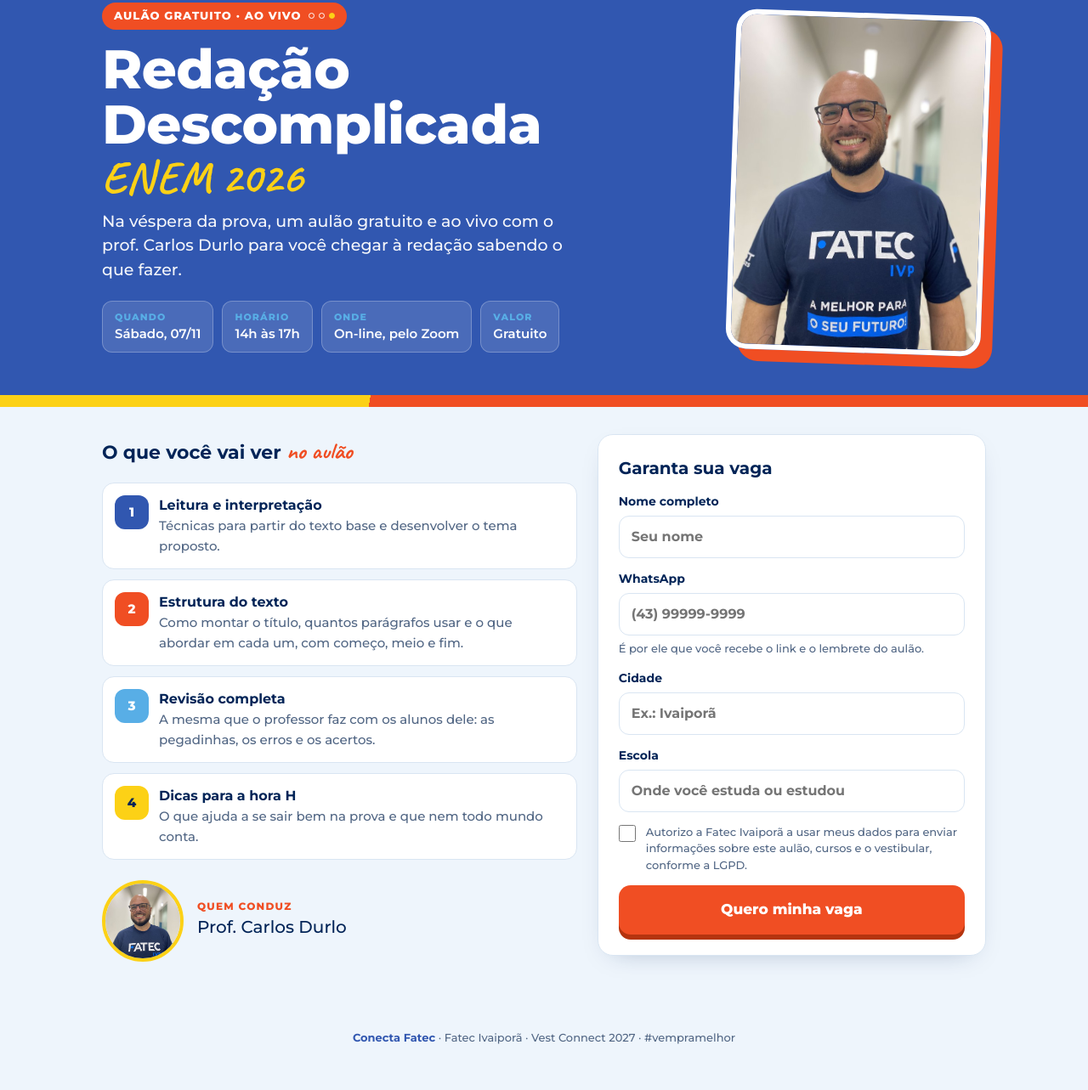
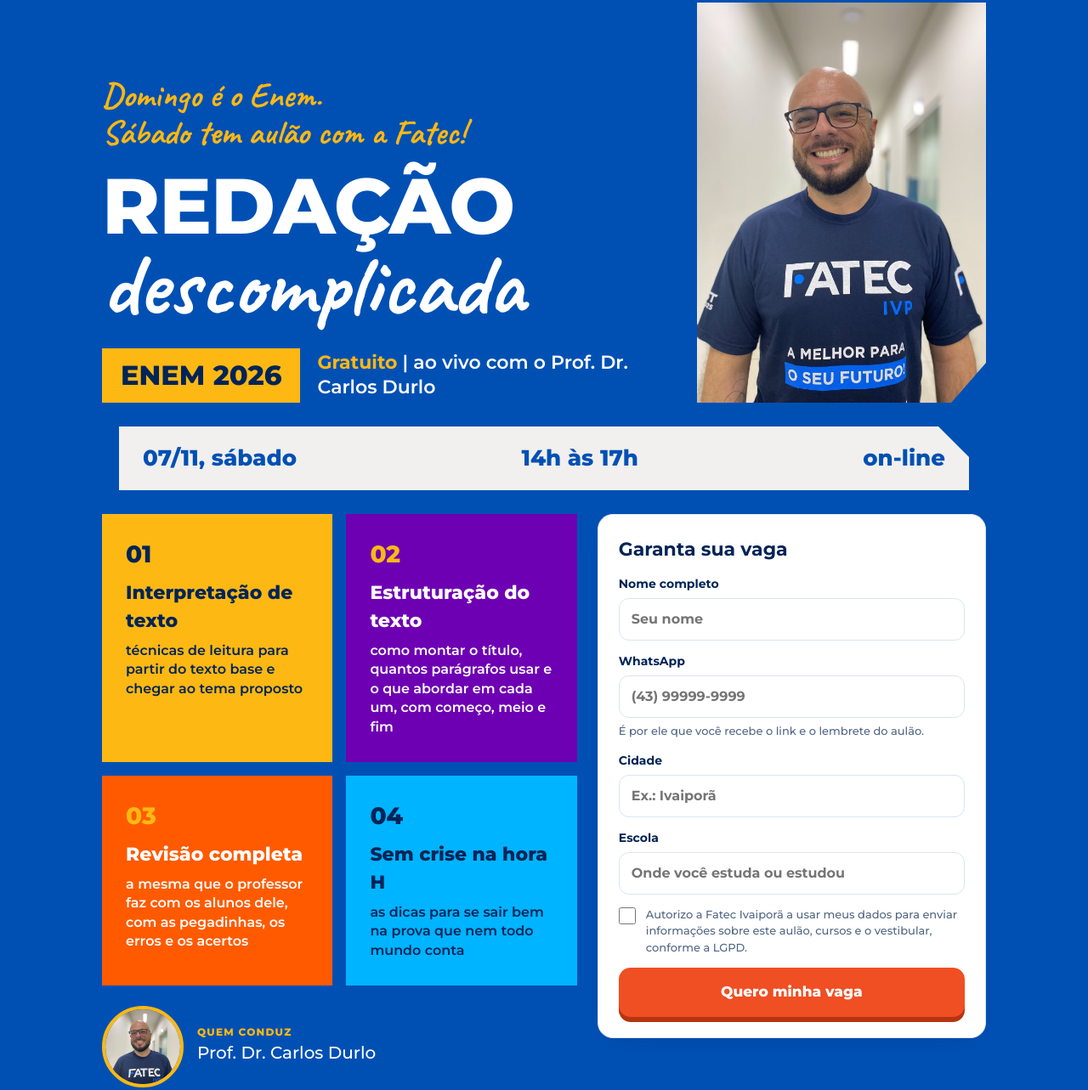
Before and after one commit to Fatec-Ivaipora/conecta-fatec, a plain HTML site: page aulao/index.html in a window 1280 px wide. Shown: the part 101-1384 px from the top of the page at 85% size. Drawn offline with Linux system fonts and the light colour scheme; a web font is replaced by a local one.

Commit message:
Aulão: página no visual da arte "Redação descomplicada"
Chamada "Domingo é o Enem", título REDAÇÃO/descomplicada, selo ENEM 2026,
faixa de data e os 4 blocos coloridos; arte vira a prévia do link (og:image).

Co-Authored-By: Claude Opus 5.5 <noreply@anthropic.com>

```diff
--- a/aulao/index.html
+++ b/aulao/index.html
@@ -4,16 +4,67 @@
   <meta charset="utf-8">
   <meta name="viewport" content="width=device-width, initial-scale=1">
   <title>Redação Descomplicada ENEM 2026 · Conecta Fatec</title>
-  <meta name="description" content="Aulão gratuito e ao vivo de redação com o prof. Carlos Durlo, na véspera do ENEM. Sábado, 07/11, das 14h às 17h, on-line.">
-  <meta property="og:title" content="Redação Descomplicada ENEM 2026 · aulão gratuito">
-  <meta property="og:description" content="Sábado, 07/11, das 14h às 17h, on-line, com o prof. Carlos Durlo. Garanta sua vaga.">
-  <meta property="og:image" content="/kv/carlos-durlo.jpg">
-  <meta name="theme-color" content="#3157B0">
+  <meta name="description" content="Domingo é o Enem. Sábado tem aulão com a Fatec! Redação descomplicada, gratuito e ao vivo com o Prof. Dr. Carlos Durlo. 07/11, das 14h às 17h, on-line.">
+  <meta property="og:type" content="website">
+  <meta property="og:url" content="https://conecta.fatecivaipora.com.br/aulao/">
+  <meta property="og:title" content="Redação Descomplicada · ENEM 2026 · aulão gratuito">
+  <meta property="og:description" content="Domingo é o Enem. Sábado tem aulão com a Fatec! 07/11, 14h às 17h, on-line, com o Prof. Dr. Carlos Durlo. Garanta sua vaga.">
+  <meta property="og:image" content="https://conecta.fatecivaipora.com.br/kv/aulao-redacao.jpg">
+  <meta property="og:image:width" content="1280">
+  <meta property="og:image:height" content="1600">
+  <meta name="twitter:card" content="summary_large_image">
+  <meta name="theme-color" content="#0050B4">
   <link rel="icon" href="/kv/fatec-logo.svg">
   <link rel="preconnect" href="https://fonts.googleapis.com">
   <link rel="preconnect" href="https://fonts.gstatic.com" crossorigin>
   <link href="https://fonts.googleapis.com/css2?family=Caveat:wght@700&family=Montserrat:wght@500;600;700;800&family=Unbounded:wght@700;800&display=swap" rel="stylesheet">
   <link rel="stylesheet" href="/css/app.css">
+  <style>
+    /* Cores da arte "Redação descomplicada" */
+    :root { --r-azul: #0050B4; --r-amarelo: #FDB813; --r-roxo: #6E00B3; --r-laranja: #FF5A00; --r-sky: #00B4FF; --r-gelo: #F1F0EE; }
+    body { background: var(--r-azul); }
+    .hero { background: var(--r-azul); }
+    .hero::after { display: none; }
+    .hero-in { padding-bottom: 28px; }
+    .chamada { font-family: var(--script); font-weight: 700; color: var(--r-amarelo); font-size: clamp(26px, 4.6vw, 40px); line-height: 1.1; margin: 8px 0 18px; }
+    .titulo-redacao { margin: 0; line-height: .9; }
+    .titulo-redacao .caps { display: block; font-family: var(--display); font-weight: 800; font-size: clamp(48px, 10vw, 92px); letter-spacing: -.01em; }
+    .hero h1.titulo-redacao { font-size: inherit; margin: 0; }
+    .hero h1.titulo-redacao .script { display: block; font-family: var(--script); font-weight: 700; color: #fff; font-size: clamp(56px, 11vw, 104px); margin-top: -.08em; }
+    .linha-enem { display: flex; flex-wrap: wrap; align-items: center; gap: 14px 20px; margin-top: 22px; }
+    .bloco-enem { background: var(--r-amarelo); color: var(--azul-noite); font-family: var(--display); font-weight: 800; font-size: clamp(22px, 3.6vw, 32px); padding: 8px 22px; }
+    .com-prof { font-size: clamp(17px, 2.4vw, 22px); font-weight: 600; line-height: 1.3; }
+    .com-prof b { color: var(--r-amarelo); }
+    .foto-arte { display: none; }
+    @media (min-width: 900px) {
+      .foto-arte { display: block; align-self: start; justify-self: end; width: 340px; aspect-ratio: 410/568; overflow: hidden;
+        clip-path: polygon(0 0, 100% 0, 100% 90%, 88% 100%, 0 100%); }
+      .foto-arte img { width: 100%; height: 100%; object-fit: cover; object-position: center 30%; }
+    }
+    .faixa-data { max-width: 1040px; margin: 0 auto; padding: 0 20px; }
+    .faixa-data div { background: var(--r-gelo); color: var(--r-azul); display: flex; flex-wrap: wrap; justify-content: space-between; gap: 8px 24px;
+      padding: 18px 28px; font-weight: 800; font-size: clamp(17px, 2.6vw, 26px); clip-path: polygon(0 0, calc(100% - 36px) 0, 100% 36px, 100% 100%, 0 100%); }
+    @media (max-width: 560px) {
+      .faixa-data div { flex-wrap: nowrap; font-size: 14px; padding: 14px 30px 14px 16px; gap: 10px;
+        clip-path: polygon(0 0, calc(100% - 22px) 0, 100% 22px, 100% 100%, 0 100%); }
+    }
+    main.wrap { padding-top: 28px; }
+    .tiles { display: grid; gap: 16px; grid-template-columns: 1fr; }
+    @media (min-width: 620px) { .tiles { grid-template-columns: 1fr 1fr; } }
+    .tile { padding: 26px 28px 30px; min-height: 190px; }
+    .tile .num { font-family: var(--display); font-weight: 800; font-size: 28px; }
+    .tile h3 { font-family: var(--texto); font-weight: 800; font-size: 22px; margin: 8px 0 8px; }
+    .tile p { margin: 0; font-weight: 600; font-size: 16px; line-height: 1.4; }
+    .t1 { background: var(--r-amarelo); color: var(--azul-noite); }
+    .t2 { background: var(--r-roxo); color: #fff; } .t2 .num { color: var(--r-amarelo); }
+    .t3 { background: var(--r-laranja); color: #fff; } .t3 .num { color: var(--r-amarelo); }
+    .t4 { background: var(--r-sky); color: var(--azul-noite); }
+    .prof { color: #fff; }
+    .prof .nome { color: #fff; } .prof .quem { color: var(--r-amarelo); } .prof .bio { color: #DCE8FA; }
+    .prof img { border-color: var(--r-amarelo); }
+    #cardForm h2 { font-size: 22px; }
+    footer { color: #CFE0F7; } footer b { color: #fff; }
+  </style>
 </head>
 <body>
   <section class="hero">
@@ -22,37 +73,34 @@
     </div>
     <div class="hero-in">
       <div>
-        <span class="selo">Aulão gratuito · ao vivo <span class="pontos"><i></i><i></i><i></i></span></span>
-        <h1>Redação Descomplicada <span class="script">ENEM 2026</span></h1>
-        <p class="lead">Na véspera da prova, um aulão gratuito e ao vivo com o prof. Carlos Durlo para você chegar à redação sabendo o que fazer.</p>
-        <div class="infos">
-          <div class="info"><b>Quando</b>Sábado, 07/11</div>
-          <div class="info"><b>Horário</b>14h às 17h</div>
-          <div class="info"><b>Onde</b>On-line, pelo Zoom</div>
-          <div class="info"><b>Valor</b>Gratuito</div>
+        <p class="chamada">Domingo é o Enem.<br>Sábado tem aulão com a Fatec!</p>
+        <h1 class="titulo-redacao"><span class="caps">REDAÇÃO</span><span class="script">descomplicada</span></h1>
+        <div class="linha-enem">
+          <span class="bloco-enem">ENEM 2026</span>
+          <span class="com-prof"><b>Gratuito</b> | ao vivo com o Prof. Dr.<br>Carlos Durlo</span>
         </div>
-        <a class="btn so-celular" href="#cardForm" style="margin-top:22px">Quero minha vaga</a>
+        <a class="btn so-celular" href="#cardForm" style="margin-top:24px">Quero minha vaga</a>
       </div>
-      <div class="hero-foto"><img src="/kv/carlos-durlo.jpg" alt="Prof. Carlos Durlo"></div>
+      <div class="foto-arte"><img src="/kv/carlos-durlo.jpg" alt="Prof. Dr. Carlos Durlo"></div>
     </div>
+    <div class="faixa-data"><div><span>07/11, sábado</span><span>14h às 17h</span><span>on-line</span></div></div>
   </section>
 
   <main class="wrap">
     <div class="grade">
       <div>
-        <h2 class="secao-titulo">O que você vai ver <span class="script">no aulão</span></h2>
-        <ul class="topicos">
-          <li><span class="n">1</span><div><strong>Leitura e interpretação</strong><span>Técnicas para partir do texto base e desenvolver o tema proposto.</span></div></li>
-          <li><span class="n">2</span><div><strong>Estrutura do texto</strong><span>Como montar o título, quantos parágrafos usar e o que abordar em cada um, com começo, meio e fim.</span></div></li>
-          <li><span class="n">3</span><div><strong>Revisão completa</strong><span>A mesma que o professor faz com os alunos dele: as pegadinhas, os erros e os acertos.</span></div></li>
-          <li><span class="n">4</span><div><strong>Dicas para a hora H</strong><span>O que ajuda a se sair bem na prova e que nem todo mundo conta.</span></div></li>
-        </ul>
+        <div class="tiles">
+          <div class="tile t1"><div class="num">01</div><h3>Interpretação de texto</h3><p>técnicas de leitura para partir do texto base e chegar ao tema proposto</p></div>
+          <div class="tile t2"><div class="num">02</div><h3>Estruturação do texto</h3><p>como montar o título, quantos parágrafos usar e o que abordar em cada um, com começo, meio e fim</p></div>
+          <div class="tile t3"><div class="num">03</div><h3>Revisão completa</h3><p>a mesma que o professor faz com os alunos dele, com as pegadinhas, os erros e os acertos</p></div>
+          <div class="tile t4"><div class="num">04</div><h3>Sem crise na hora H</h3><p>as dicas para se sair bem na prova que nem todo mundo conta</p></div>
+        </div>
 
         <div class="prof">
-          <img src="/kv/carlos-durlo.jpg" alt="Prof. Carlos Durlo">
+          <img src="/kv/carlos-durlo.jpg" alt="Prof. Dr. Carlos Durlo">
           <div>
             <div class="quem">Quem conduz</div>
-            <div class="nome">Prof. Carlos Durlo</div>
+            <div class="nome">Prof. Dr. Carlos Durlo</div>
             <div class="bio" id="bio"></div>
           </div>
         </div>
```
Also changed, not shown: kv/aulao-redacao.jpg (added).
